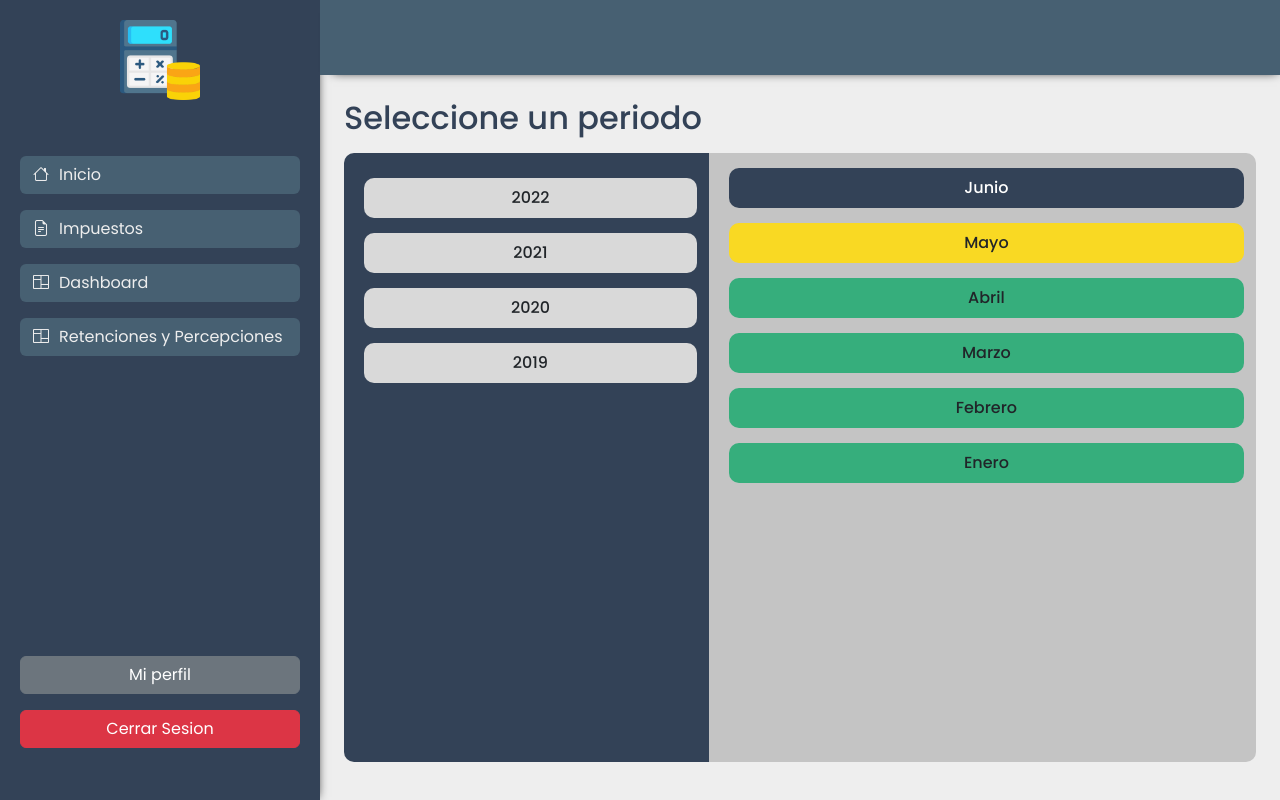
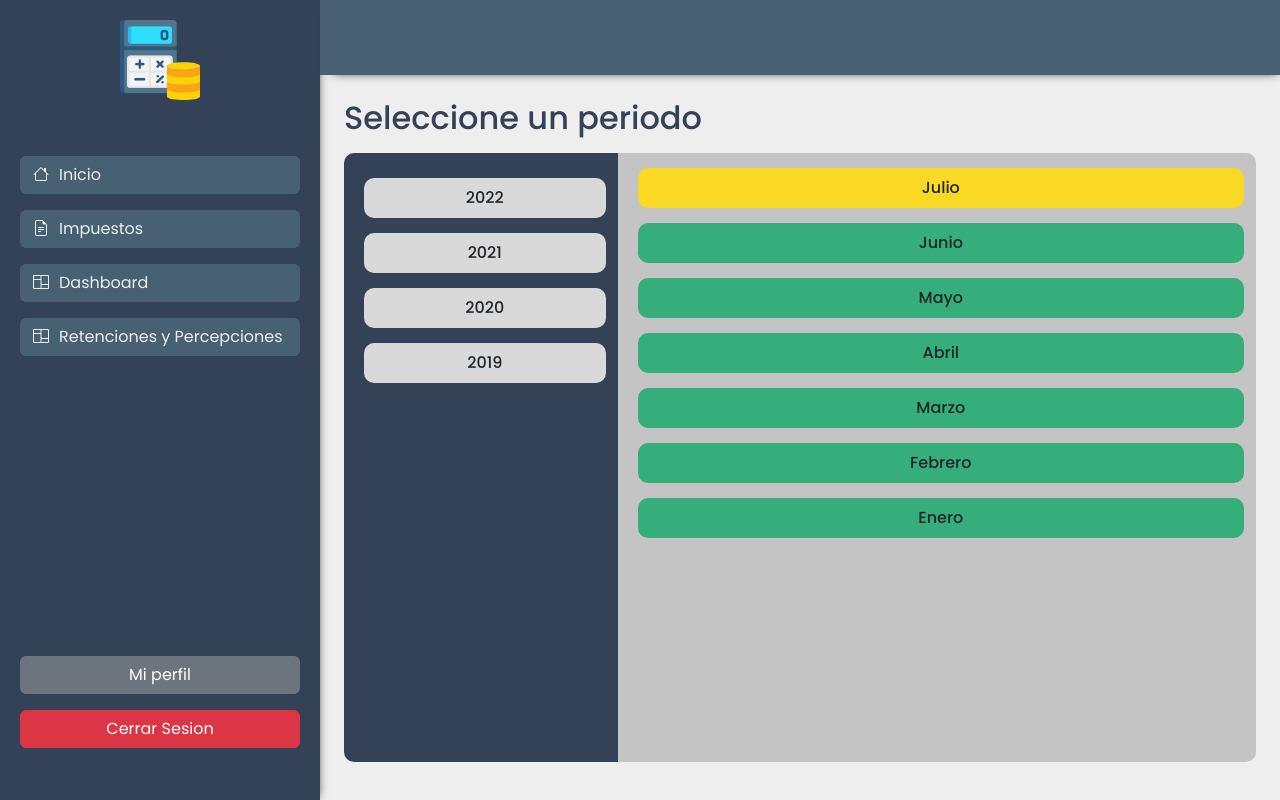
Before and after one commit to royvdev/app-impuestos-seminario, a React (Create React App) app: page /impuestos/IIBB/periodo in a window 1280 px wide. Built offline with nearby package versions, Linux system fonts and the light colour scheme.

Commit message:
Add functions to create li from array

```diff
--- a/src/screens/impuestos/IIBBMainScreen.css
+++ b/src/screens/impuestos/IIBBMainScreen.css
@@ -6,7 +6,7 @@
 }
 
 .yearSelector {
-  width: 40%;
+  width: 30%;
   height: 100%;
   background-color: #334257;
   padding-top: 10px;
@@ -14,7 +14,7 @@
 }
 
 .monthSelector {
-  width: 60%;
+  width: 70%;
   height: 100%;
   background-color: #c4c4c4;
   border-radius: 0px 10px 10px 0px;
@@ -34,7 +34,7 @@
   cursor: pointer;
 }
 
-.month:hover {
+.year:hover {
   background-color: #9e9e9e;
 }
 
--- a/src/screens/impuestos/IIBBMainScreen.js
+++ b/src/screens/impuestos/IIBBMainScreen.js
@@ -6,26 +6,10 @@ import './IIBBMainScreen.css'
 function IIBBMainScreen() {
   const [impuestoData, setImpuestoData] = useState({});
 
-  console.log("Info:", impuestoData);
+  // console.log("Info:", impuestoData);
 
   /*  Esta pantalla es provisoria y debe ser reemplazada por la definitiva */
   function SeleccionPeriodoScreen() {
-    const yearList = [2019, 2020, 2021, 2022];
-    const monthList = [
-      "Enero",
-      "Febrero",
-      "Marzo",
-      "Abril",
-      "Mayo",
-      "Junio",
-      "Julio",
-      "Agosto",
-      "Septiembre",
-      "Octubre",
-      "Noviembre",
-      "Diciembre",
-    ];
-
 
     const handleChangePeriodo = (data) => {
       setImpuestoData({
@@ -33,26 +17,84 @@ function IIBBMainScreen() {
       });
     }
 
+    const dateList = [
+      { year: 2022, months: [
+                              // {name: "Diciembre", status: "noCompletado"},
+                              // {name: "Noviembre", status: "noCompletado"},
+                              // {name: "Octubre", status: "noCompletado"},
+                              // {name: "Septiembre", status: "noCompletado"},
+                              // {name: "Agosto", status: "noCompletado"},
+                              {name: "Julio", status: "porVencer"},
+                              {name: "Junio", status: "completado"},
+                              {name: "Mayo", status: "completado"},
+                              {name: "Abril", status: "completado"},
+                              {name: "Marzo", status: "completado"},
+                              {name: "Febrero", status: "completado"},
+                              {name: "Enero", status: "completado"} ] },
+
+      { year: 2021, months: [ {name: "Diciembre", status: "completado"},
+                              {name: "Noviembre", status: "completado"},
+                              {name: "Octubre", status: "completado"},
+                              {name: "Septiembre", status: "completado"},
+                              {name: "Agosto", status: "completado"},
+                              {name: "Julio", status: "completado"},
+                              {name: "Junio", status: "completado"},
+                              {name: "Mayo", status: "completado"},
+                              {name: "Abril", status: "completado"},
+                              {name: "Marzo", status: "completado"},
+                              {name: "Febrero", status: "completado"},
+                              {name: "Enero", status: "completado"} ] },
+
+      { year: 2020, months: [ {name: "Diciembre", status: "porVencer"},
+                              {name: "Noviembre", status: "porVencer"},
+                              {name: "Octubre", status: "porVencer"},
+                              {name: "Septiembre", status: "porVencer"},
+                              {name: "Agosto", status: "porVencer"},
+                              {name: "Julio", status: "porVencer"},
+                              {name: "Junio", status: "porVencer"},
+                              {name: "Mayo", status: "porVencer"},
+                              {name: "Abril", status: "porVencer"},
+                              {name: "Marzo", status: "porVencer"},
+                              {name: "Febrero", status: "porVencer"},
+                              {name: "Enero", status: "porVencer"} ] },
+
+      { year: 2019, months: [ {name: "Diciembre", status: "noCompletado"},
+                              {name: "Noviembre", status: "noCompletado"},
+                              {name: "Octubre", status: "noCompletado"},
+                              {name: "Septiembre", status: "noCompletado"},
+                              {name: "Agosto", status: "noCompletado"},
+                              {name: "Julio", status: "porVencer"},
+                              {name: "Junio", status: "completado"},
+                              {name: "Mayo", status: "completado"},
+                              {name: "Abril", status: "completado"},
+                              {name: "Marzo", status: "completado"},
+                              {name: "Febrero", status: "completado"},
+                              {name: "Enero", status: "completado"} ] },
+    ];
+
+    const yearList = [];
+    const monthList = [];
+
+    dateList.forEach((date) => {
+      yearList.push(<li className="row year" onClick={ console.log("testing onClick") }>{date.year}</li>)
+    });
+
+    dateList[0].months.forEach((month) => {
+      monthList.push(<li className={"row " + month.status}>{month.name}</li>)
+    });
+
     return (
       <React.Fragment>
         <h2>Seleccione un periodo</h2>
-        <div class="datePicker">
-          <div class="yearSelector">
+        <div className="datePicker">
+          <div className="yearSelector">
             <ul>
-              <li class="row month">{yearList[3]}</li>
-              <li class="row month">{yearList[2]}</li>
-              <li class="row month">{yearList[1]}</li>
-              <li class="row month">{yearList[0]}</li>
+              { yearList }
             </ul>
           </div>
-          <div class="monthSelector">
+          <div className="monthSelector">
             <ul>
-              <li class="row noCompletado">{monthList[5]}</li>
-              <li class="row porVencer">{monthList[4]}</li>
-              <li class="row completado">{monthList[3]}</li>
-              <li class="row completado">{monthList[2]}</li>
-              <li class="row completado">{monthList[1]}</li>
-              <li class="row completado">{monthList[0]}</li>
+              { monthList }
             </ul>
           </div>
         </div>
```
